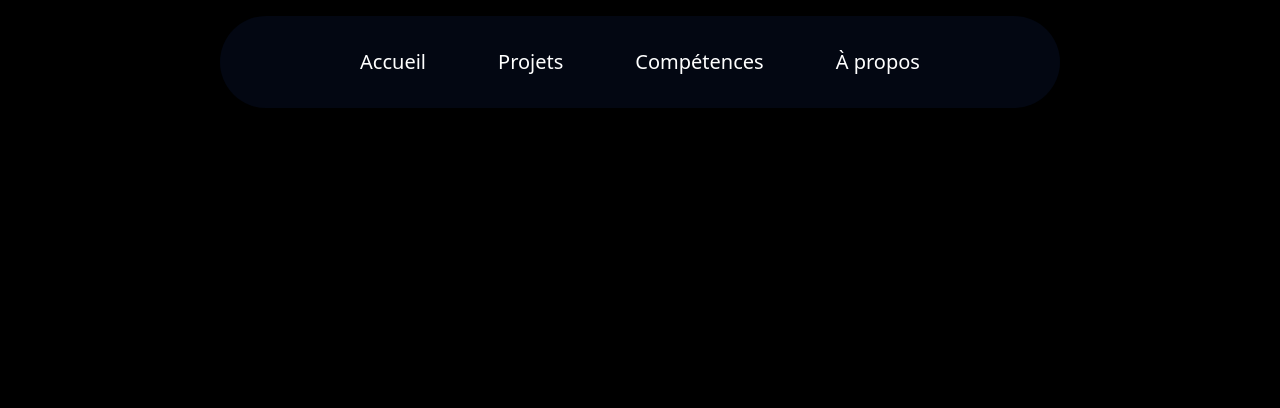
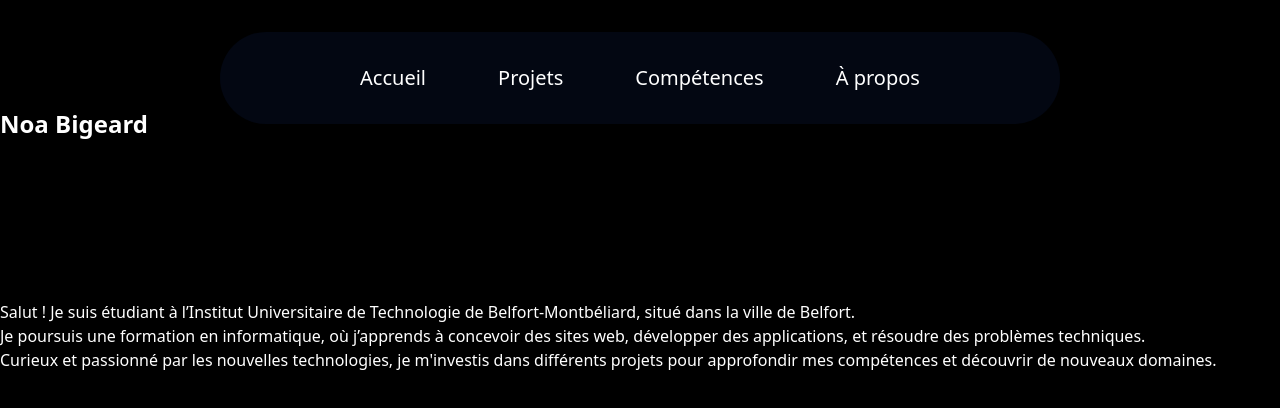
Before and after one commit to NoaBigeard/NoaBigeard.github.io, a plain HTML site: page about.html in a window 1280 px wide. Drawn offline with nearby package versions, Linux system fonts and the light colour scheme.

Commit message:
start about

```diff
--- a/about.html
+++ b/about.html
@@ -40,7 +40,19 @@
         </ul>
       </div>
     </nav>
-    <div>
+    <div class="text-2xl font-bold">
+        <p class="">Noa Bigeard</p>
+    </div>
+    <div class="flex flex-col right-0 mt-40">
+         <p>
+        Salut ! Je suis étudiant à l’Institut Universitaire de Technologie de Belfort-Montbéliard, situé dans la ville de Belfort.</p>
+    <p>
 
+        Je poursuis une formation en informatique, où j’apprends à concevoir des sites web, développer des applications, et résoudre
+        des problèmes techniques.</p>
+    <p>Curieux et passionné par les nouvelles technologies, je m'investis dans différents projets pour
+        approfondir mes compétences et découvrir de nouveaux domaines.
+    </p>
+</div>
     </div>
    </body>
```
